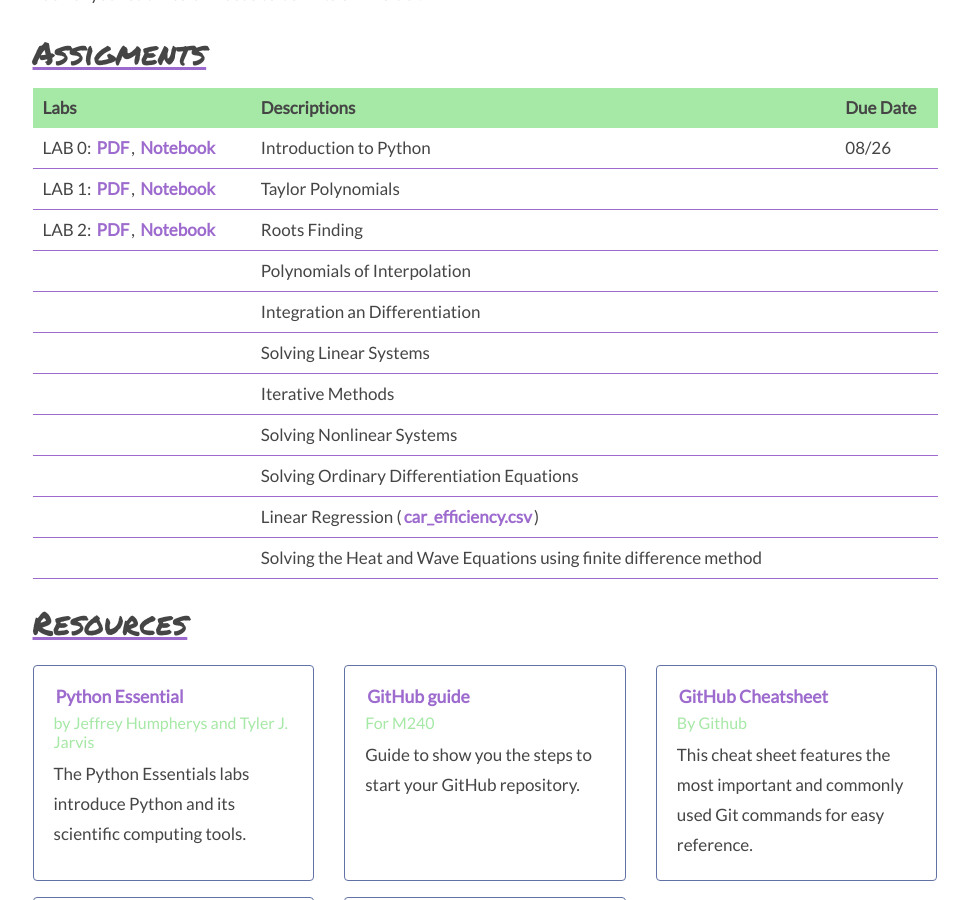
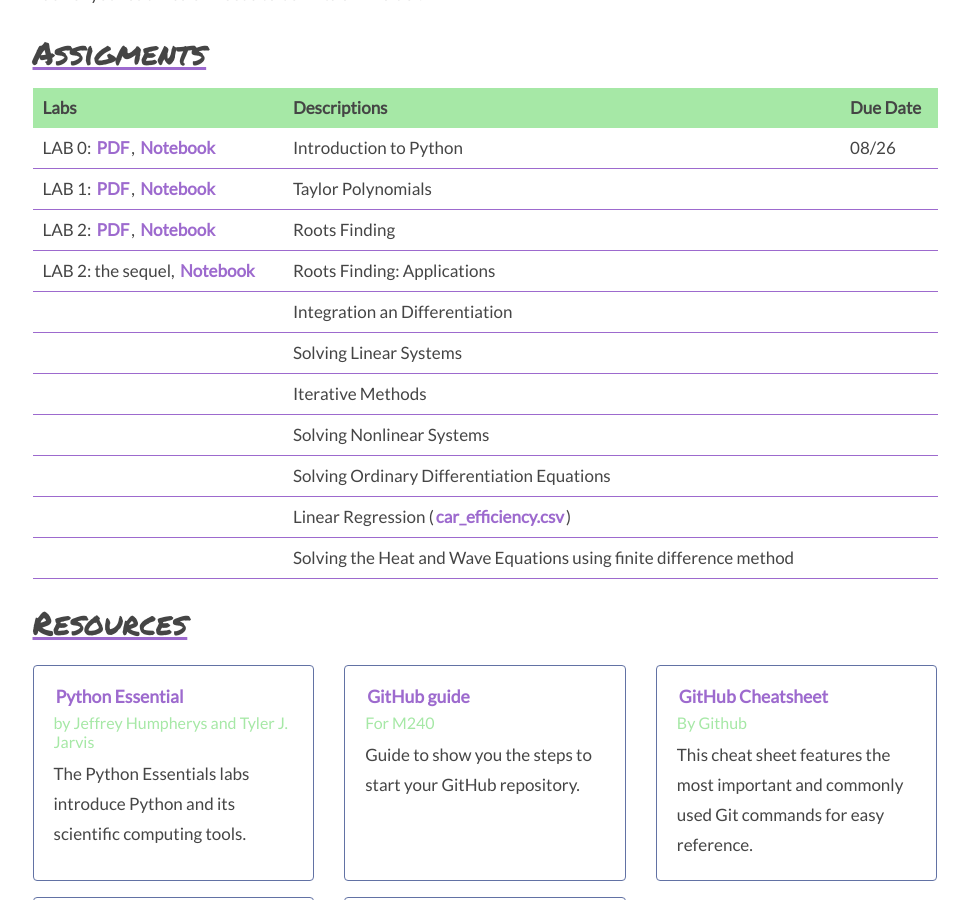
Before and after one commit to amac-lfc/amac-lfc.github.io, a Jekyll site: the page built from courses/m240/index.md, in a window 1280 px wide and 900 px high, scrolled down 334 px. Shown: the whole window, without its empty margins (155-1124 px from the left). Built offline with Jekyll 4.4.1, drawn with Linux system fonts in a browser that asks for light colours; nearby versions of some CDN libraries; comment, search, counter and statistics services are not loaded; our own code applies the rules of GitHub Pages for plain Markdown files.

Commit message:
added special

```diff
--- a/courses/m240/index.md
+++ b/courses/m240/index.md
@@ -22,8 +22,8 @@ Each of your submission needs to be in its own folder.
 |:-------------|:------------------|:------|
 | LAB 0: <a href="labs/0.pdf">PDF</a>, <a href="labs/0_exercises.ipynb">Notebook</a> | Introduction to Python | 08/26 |
 | LAB 1: <a href="labs/1_Taylor.pdf">PDF</a>, <a href="labs/lab_1.ipynb">Notebook</a>| Taylor Polynomials |  |
-|  LAB 2: <a href="labs/2_Rootfinding.pdf">PDF</a>, <a href="labs/lab_2.ipynb">Notebook</a>| Roots Finding | |
-| | Polynomials of Interpolation|  |
+| LAB 2: <a href="labs/2_Rootfinding.pdf">PDF</a>, <a href="labs/lab_2.ipynb">Notebook</a>| Roots Finding | |
+| LAB 2: the sequel, <a href="labs/special_lab_2.ipynb">Notebook</a>| Roots Finding: Applications | |
 |  | Integration an Differentiation |  |
 |  | Solving Linear Systems |   |
 || Iterative Methods |  |
```
Also changed, not shown: 1 other file.
